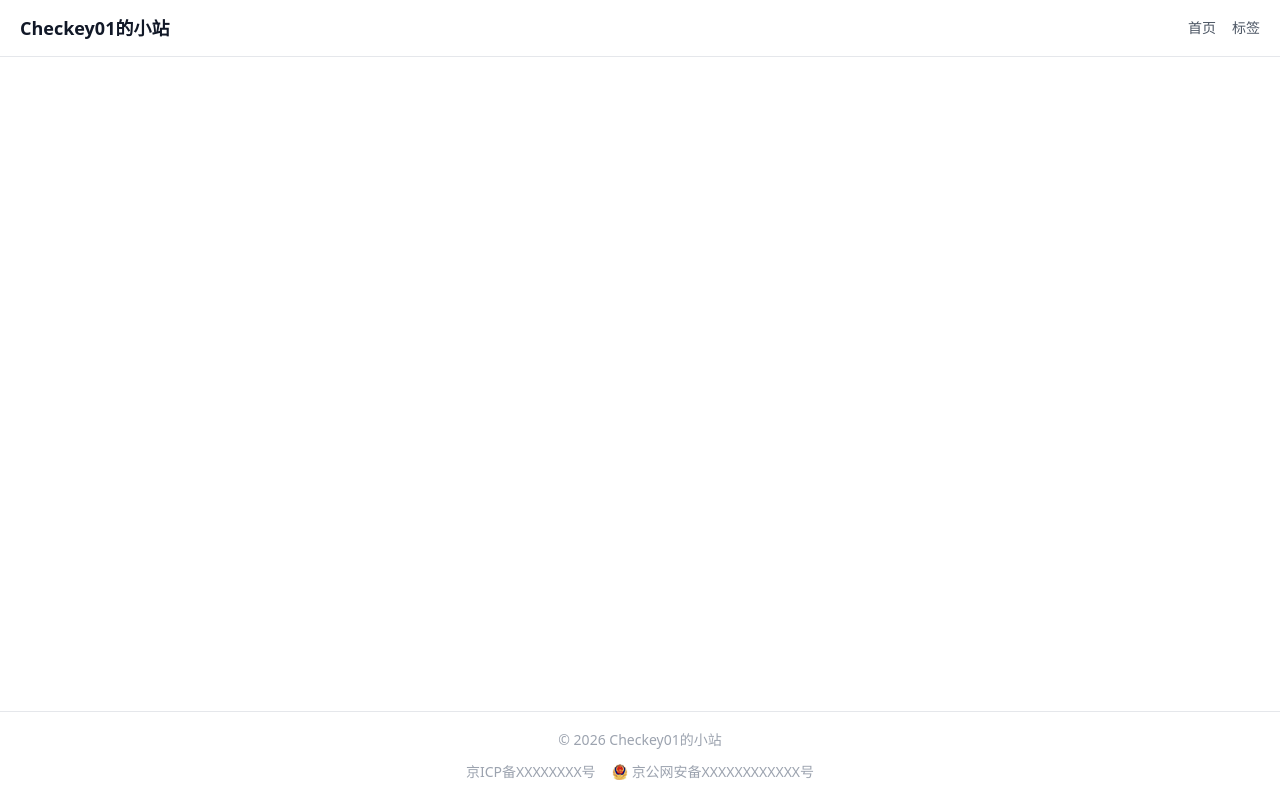
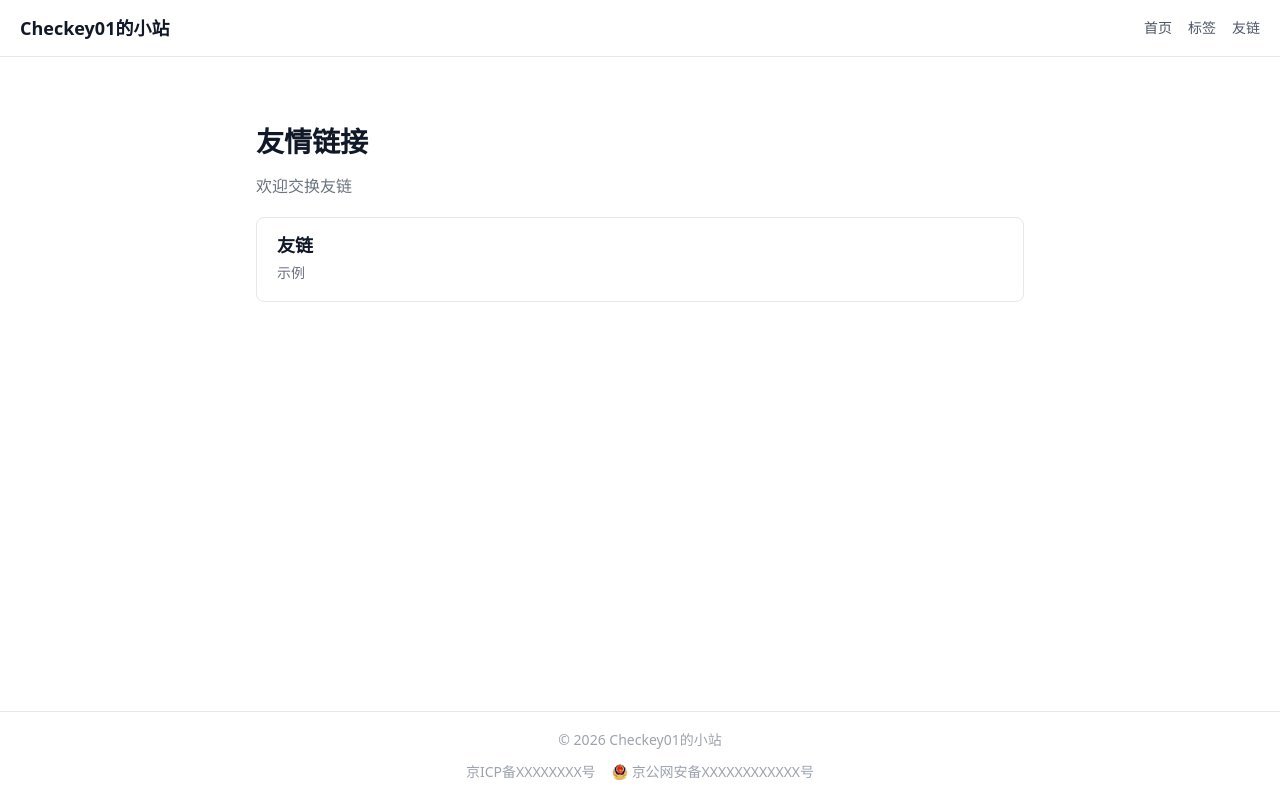
Before and after one commit to CheckeyZerone/Checkey01-Blog-Simple-Frontend, a Vue app: page /links in a window 1280 px wide. Built offline with nearby package versions, Linux system fonts and the light colour scheme.

Commit message:
feat: T6.4 友情链接页面

```diff
--- a/src/components/AppHeader.vue
+++ b/src/components/AppHeader.vue
@@ -6,6 +6,7 @@
     <nav class="nav">
       <RouterLink to="/" class="nav-link">首页</RouterLink>
       <RouterLink to="/tags" class="nav-link">标签</RouterLink>
+      <RouterLink to="/links" class="nav-link">友链</RouterLink>
     </nav>
   </header>
 </template>
--- /dev/null
+++ b/src/data/links.ts
@@ -0,0 +1,13 @@
+export interface FriendLink {
+  name: string
+  url: string
+  description: string
+}
+
+export const friendLinks: FriendLink[] = [
+  {
+    name: '友链',
+    url: '/',
+    description: '示例',
+  },
+]
--- a/src/router/index.ts
+++ b/src/router/index.ts
@@ -23,6 +23,11 @@ const router = createRouter({
       name: 'tag-post',
       component: () => import('../views/TagPostsView.vue'),
     },
+    {
+      path: '/links',
+      name: 'links',
+      component: () => import('../views/LinksView.vue'),
+    },
   ],
 })
 
--- /dev/null
+++ b/src/views/LinksView.vue
@@ -0,0 +1,51 @@
+<script setup lang="ts">
+import { friendLinks } from '@/data/links'
+</script>
+
+<template>
+  <main>
+    <h1>友情链接</h1>
+    <p class="intro">欢迎交换友链</p>
+    <ul class="link-list">
+      <li v-for="friendLink in friendLinks" :key="friendLink.url" class="link-card">
+        <a :href="friendLink.url" target="_blank" rel="noopener noreferrer">
+          <h2>{{ friendLink.name }}</h2>
+          <p>{{ friendLink.description }}</p>
+        </a>
+      </li>
+    </ul>
+  </main>
+</template>
+
+<style scoped>
+.intro {
+  color: var(--text-secondary);
+}
+.link-list {
+  list-style: none;
+  padding: 0;
+  display: flex;
+  flex-direction: column;
+  gap: 1rem;
+}
+.link-card {
+  border: 1px solid var(--border);
+  border-radius: 8px;
+  padding: 1rem 1.25rem;
+  transition: box-shadow 0.2s;
+}
+.link-card a {
+  text-decoration: none;
+  color: inherit;
+}
+.link-card h2 {
+  margin: 0 0 0.25rem;
+  font-size: 1.125rem;
+  color: var(--text-primary);
+}
+.link-card p {
+  margin: 0;
+  color: var(--text-secondary);
+  font-size: 0.875rem;
+}
+</style>
```
Also changed, not shown: 1 other file (tests, documents, lock files or other folders).
